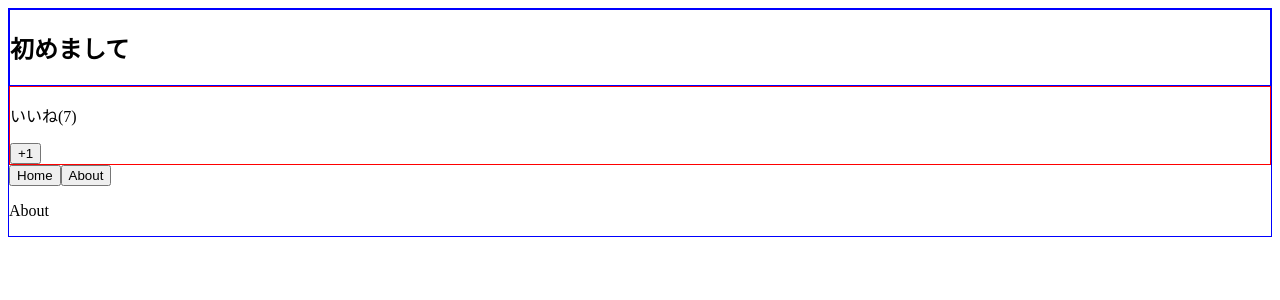
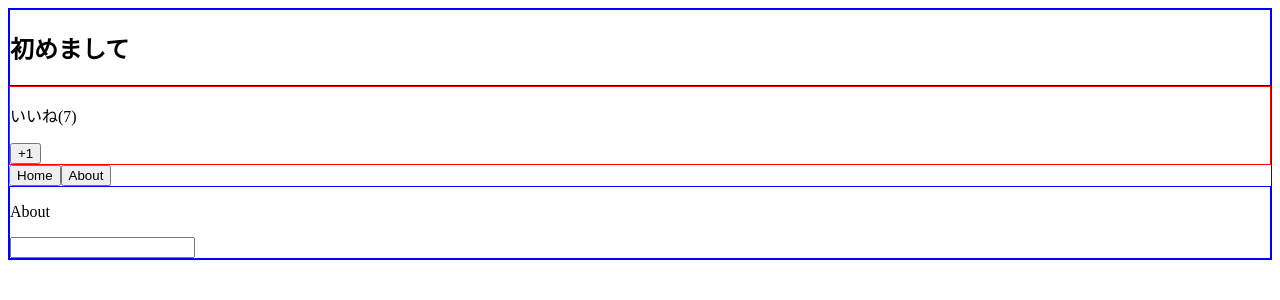
Before and after one commit to k-kudo-hub/vuejs-practice, a Vue app: page / in a window 1280 px wide. Both pictures are taken after a click on the button "About". Shown: the top 300 px of the page. Built offline with nearby package versions, Linux system fonts and the light colour scheme.

Commit message:
ライフサイクルフックのactivatedとdeactivatedを使用する

```diff
--- a/src/App.vue
+++ b/src/App.vue
@@ -6,7 +6,9 @@
     <LikeNumber :total-number="number" @my-click="incrementNumber"></LikeNumber>
     <button @click="currentCompornent = 'Home'">Home</button>
     <button @click="currentCompornent = 'About'">About</button>
-    <component :is="currentCompornent"></component>
+    <keep-alive>
+      <component :is="currentCompornent"></component>
+    </keep-alive>
   </div>
 </template>
 
--- a/src/components/About.vue
+++ b/src/components/About.vue
@@ -1,3 +1,20 @@
 <template>
-  <p>About</p>
+  <div>
+    <p>About</p>
+    <input>
+  </div>
 </template>
+
+<script>
+export default {
+  destroyed(){
+    console.log("destroyed");
+  },
+  deactivated(){
+    console.log("deactivated");
+  },
+  activated(){
+    console.log("activated");
+  }
+};
+</script>
```
